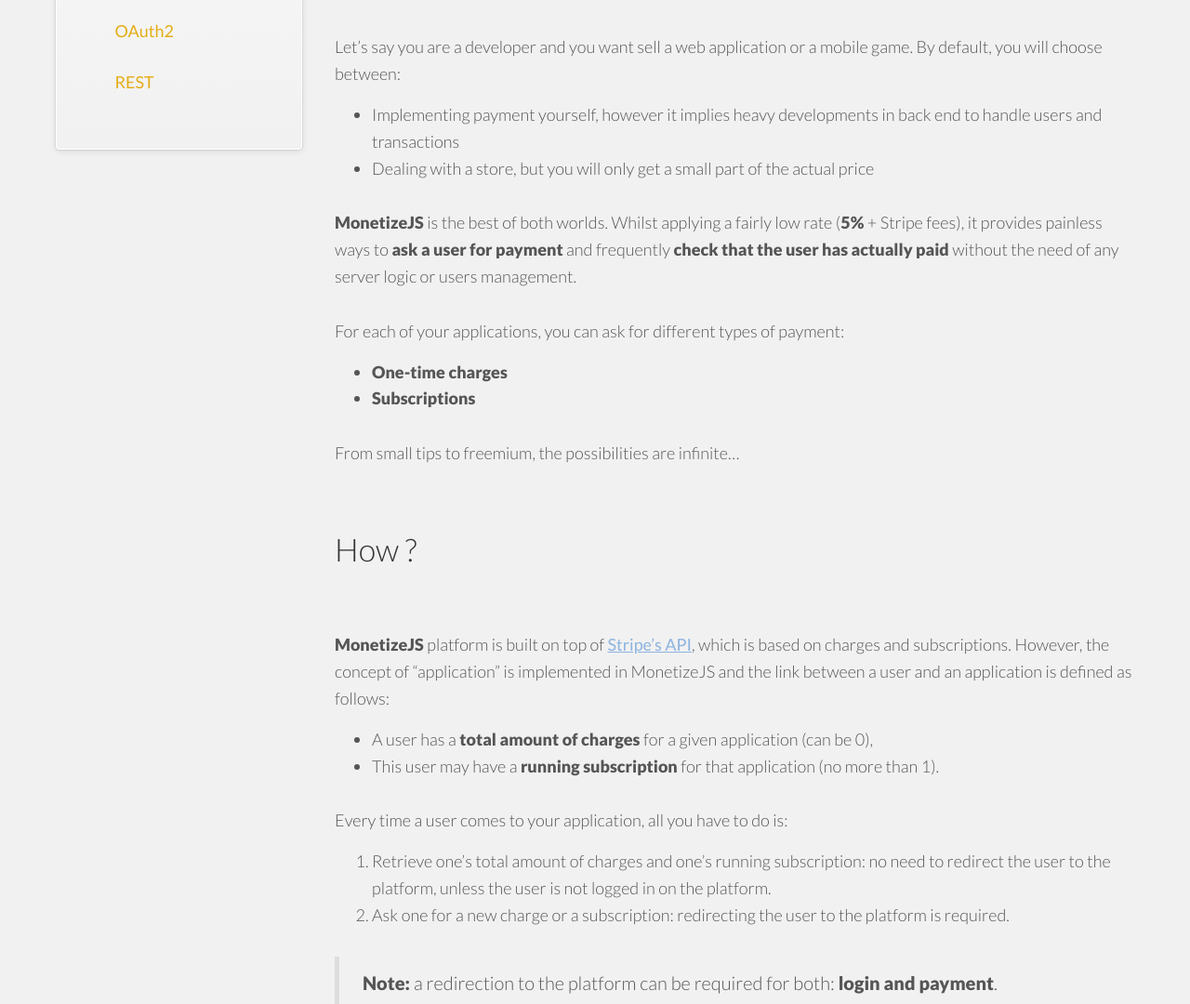
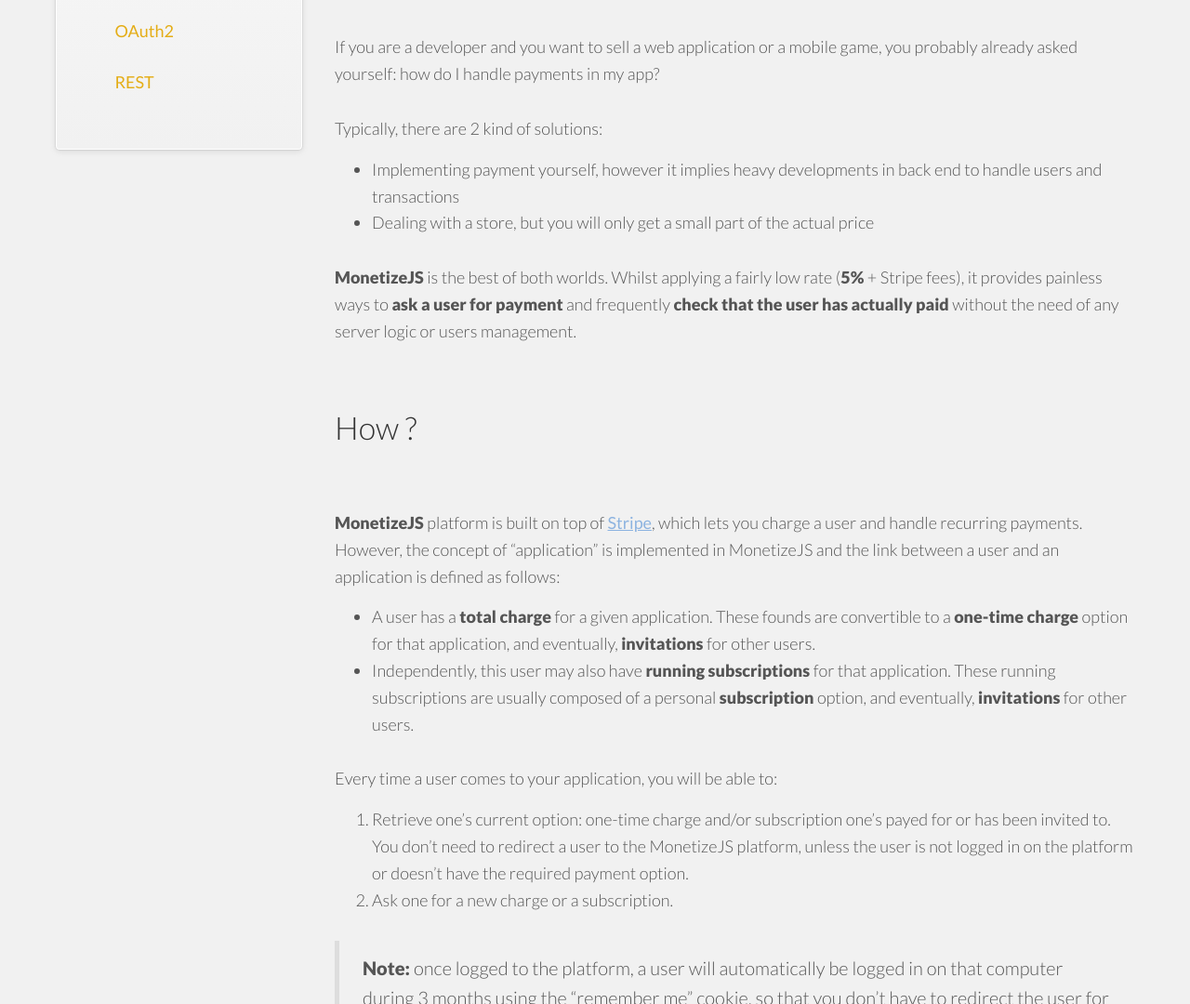
Before and after one commit to monetizejs/monetizejs.github.io, a Jekyll site: the page built from index.html, in a window 1280 px wide and 1400 px high. Shown: the part 320-1400 px from the top of the window at 93% size. Built offline with Jekyll 4.4.1, drawn with Linux system fonts in a browser that asks for light colours; nearby versions of some CDN libraries; some of the changed text lies outside the part shown.

Commit message:
Published with https://stackedit.io/

```diff
--- a/index.html
+++ b/index.html
@@ -10,7 +10,9 @@
 
 <h2 id="what">What ?</h2>
 
-<p>Let’s say you are a developer and you want sell a web application or a mobile game. By default, you will choose between:</p>
+<p>If you are a developer and you want to sell a web application or a mobile game, you probably already asked yourself: how do I handle payments in my app?</p>
+
+<p>Typically, there are 2 kind of solutions:</p>
 
 <ul>
 <li>Implementing payment yourself, however it implies heavy developments in back end to handle users and transactions</li>
@@ -19,35 +21,26 @@
 
 <p><strong>MonetizeJS</strong> is the best of both worlds. Whilst applying a fairly low rate (<strong>5%</strong> + Stripe fees), it provides painless ways to <strong>ask a user for payment</strong> and frequently <strong>check that the user has actually paid</strong> without the need of any server logic or users management.</p>
 
-<p>For each of your applications, you can ask for different types of payment:</p>
-
-<ul>
-<li><strong>One-time charges</strong></li>
-<li><strong>Subscriptions</strong></li>
-</ul>
-
-<p>From small tips to freemium, the possibilities are infinite…</p>
-
 
 
 <h2 id="how">How ?</h2>
 
-<p><strong>MonetizeJS</strong> platform is built on top of <a href="https://stripe.com/docs/api">Stripe’s API</a>, which is based on charges and subscriptions. However, the concept of “application” is implemented in MonetizeJS and the link between a user and an application is defined as follows:</p>
+<p><strong>MonetizeJS</strong> platform is built on top of <a href="https://stripe.com/docs/api">Stripe</a>, which lets you charge a user and handle recurring payments. However, the concept of “application” is implemented in MonetizeJS and the link between a user and an application is defined as follows:</p>
 
 <ul>
-<li>A user has a <strong>total amount of charges</strong> for a given application (can be 0),</li>
-<li>This user may have a <strong>running subscription</strong> for that application (no more than 1).</li>
+<li>A user has a <strong>total charge</strong> for a given application. These founds are convertible to a <strong>one-time charge</strong> option for that application, and eventually, <strong>invitations</strong> for other users.</li>
+<li>Independently, this user may also have <strong>running subscriptions</strong> for that application. These running subscriptions are usually composed of a personal <strong>subscription</strong> option, and eventually, <strong>invitations</strong> for other users.</li>
 </ul>
 
-<p>Every time a user comes to your application, all you have to do is:</p>
+<p>Every time a user comes to your application, you will be able to:</p>
 
 <ol>
-<li>Retrieve one’s total amount of charges and one’s running subscription: no need to redirect the user to the platform, unless the user is not logged in on the platform.</li>
-<li>Ask one for a new charge or a subscription: redirecting the user to the platform is required.</li>
+<li>Retrieve one’s current option: one-time charge and/or subscription one’s payed for or has been invited to. You don’t need to redirect a user to the MonetizeJS platform, unless the user is not logged in on the platform or doesn’t have the required payment option.</li>
+<li>Ask one for a new charge or a subscription.</li>
 </ol>
 
 <blockquote>
-  <p><strong>Note:</strong> a redirection to the platform can be required for both: <strong>login and payment</strong>.</p>
+  <p><strong>Note:</strong> once logged to the platform, a user will automatically be logged in on that computer during 3 months using the “remember me” cookie, so that you don’t have to redirect the user for a loggin every time one comes back to your application.</p>
 </blockquote>
 
 <p>Here is the typical workflow:</p>
@@ -59,8 +52,6 @@
 </ol>
 
 <p>It’s important to note that, if you have to redirect the user for login, you can also tell the platform what you expect as a <strong>minimum amount of charges or possible subscriptions</strong>. This way, the platform will be able to ask the user to perform a payment at the same time.</p>
-
-
 
 <h2 id="monetizejs">Monetize.js</h2>
 
```
